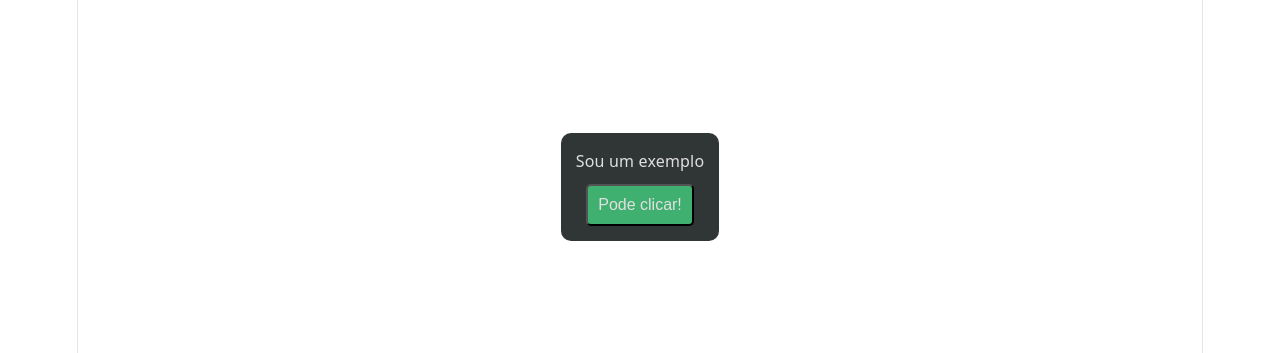
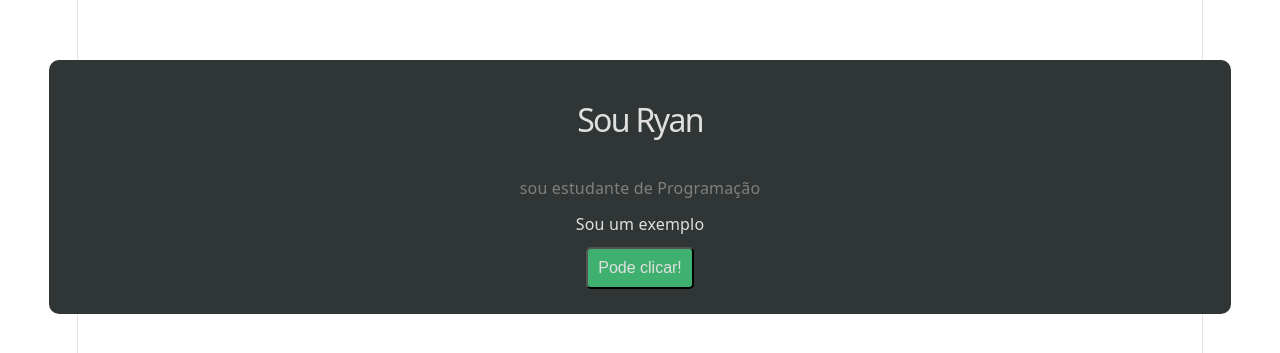
Before and after one commit to VicCAlq/2c-front-01-elementos, a React (Vite) app: page / in a window 1280 px wide. Shown: the part 213-566 px from the top of the page. Built offline with nearby package versions, Linux system fonts and the light colour scheme.

Commit message:
mudanças

```diff
--- a/src/App.jsx
+++ b/src/App.jsx
@@ -3,6 +3,8 @@ import './App.css'
 import Divisoria from './components/Divisoria';
 import Paragrafo from './components/Paragrafo';
 import Botao from './components/Botao';
+import AtvParagrafo from './components/AtvParagrafo';
+import AtvDivisoria from './components/AtvDivisoria';
 
 function App() {
   const [count, setCount] = useState(0)
@@ -11,8 +13,10 @@ function App() {
     <>
       <section id="center">
         <Divisoria>
+          <AtvParagrafo titulo = "Sou Ryan" conteudo = 'sou estudante de Programação'/>
           <Paragrafo conteudo="Sou um exemplo"/>
           <Botao/>
+          <AtvDivisoria largura = '30'/>
         </Divisoria>
       </section>
     </>
--- a/src/components/AtvDivisoria.jsx
+++ b/src/components/AtvDivisoria.jsx
@@ -8,3 +8,31 @@ argumento largura = 30
 <div> esquerda = 30% da largura da div inicial (30% de 90% da largura da tela)
 <div> direita = 70% da largura da div inicial (70% de 90% da largura da  tela)
 */
+
+const estilo = {
+    div: {
+        backgroundColor: 'purple',
+        display: 'flex',
+        width: '90vw'
+    },
+
+    divEsquerda: {
+        backgroundColor: 'red',
+        with: '30%'
+    },
+
+    divDireita: {
+        backgroundColor: 'blue',
+        width: '70%'
+    }
+}
+
+export default function AtvDivisoria({largura}){
+    return (<div style={estilo.div}>
+
+        <div style={estilo.divEsquerda}></div>
+
+        <div style={estilo.divDireita}></div>
+
+    </div>)
+}
--- a/src/components/AtvParagrafo.jsx
+++ b/src/components/AtvParagrafo.jsx
@@ -1,5 +1,28 @@
 /*
 [ATIVIDADE PARÁGRAFO]
 
-Crie e exporte por padrão um componente chamado "AtvParagrafo" que recebe dois argumentos: um "titulo" e um "conteudo". O componente deve exibir uma <div> com um elemento <h1> e um elemento <p> internos. O <h1> terá o conteúdo do argumento "título" e <p> terá o conteúdo do argumento "conteudo". O <h1> de "titulo" deve ter o tamanho de 32px, e o <p> de "conteudo" deve ter o tamanho de 16px. O texto do "titulo" deve ficar acima do texto do "conteudo".
+Crie e exporte por padrão um componente chamado "AtvParagrafo" que recebe dois argumentos: um "titulo" e um "conteudo".
+O componente deve exibir uma <div> com um elemento <h1> e um elemento <p> internos.
+O <h1> terá o conteúdo do argumento "título" e <p> terá o conteúdo do argumento "conteudo". O <h1> de "titulo" deve ter o tamanho de 32px, e o <p> de "conteudo" deve ter o tamanho de 16px. O texto do "titulo" deve ficar acima do texto do "conteudo".
 */
+
+import root from '../styles/main';
+
+const estilo = {
+    titulo: {
+        fontSize: '32px',
+        color: root.colors.texto
+
+    },
+    paragrafo: {
+        fontSize: '16px',
+        color:root.colors.desabilitado
+    }
+}
+
+export default function AtvParagrafo({titulo, conteudo}){
+    return(<>
+        <h1 style={estilo.titulo}>{titulo}</h1>
+        <p style={estilo.paragrafo}>{conteudo}</p>
+    </>)
+}
```
